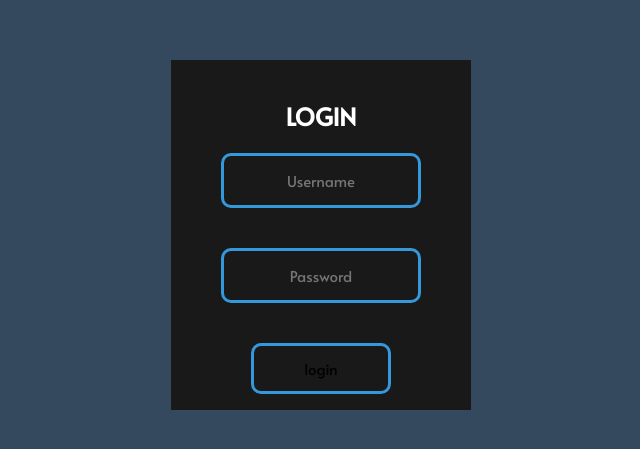
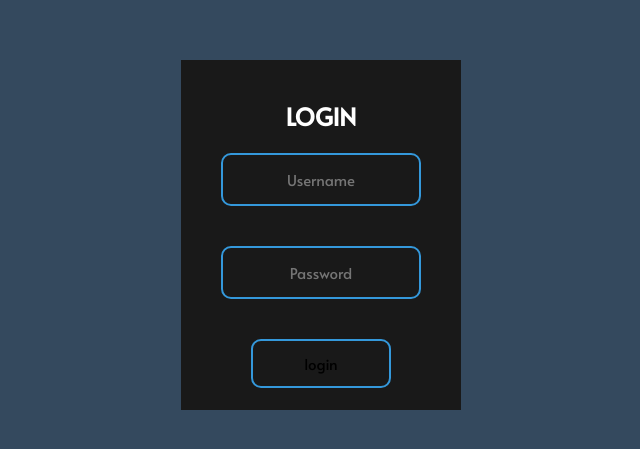
Before and after one commit to jim4067/blogit-frontend, a React (Create React App) app: page / in a window 1280 px wide. Shown: the part 165-614 px from the top of the page, without its empty margins (319-959 px from the left). Built offline with nearby package versions, Linux system fonts and the light colour scheme; no server answers.

Commit message:
feat: changed the styles for the login form

```diff
--- a/src/styles/LoginForm.css
+++ b/src/styles/LoginForm.css
@@ -12,7 +12,7 @@
 	height: 350px;
 	padding: 40px;
 	text-align: center;
-	width: 300px;
+	width: auto;
 }
 
 .login-form h2 {
@@ -22,7 +22,7 @@
 .login-form input[type="text"],
 .login-form input[type="password"] {
 	background-color: #191919;
-	border: 3px solid #3498db;
+	border: 2px solid #3498db;
 	border-radius: 10px;
 	color: white;
 	font-size: 15px;
@@ -36,7 +36,7 @@
 
 .login-form button {
 	background-color: #191919;
-	border: 3px solid #3498db;
+	border: 2px solid #3498db;
 	border-radius: 10px;
 	font-size: 15px;
 	margin: 20px auto;
@@ -50,7 +50,7 @@
 .login-form input[type="text"]:focus,
 .login-form input[type="password"]:focus {
 	border-color: #2ecc72;
-	width: 280px;
+	width: 220px;
 }
 
 .login-form button:hover {
```
